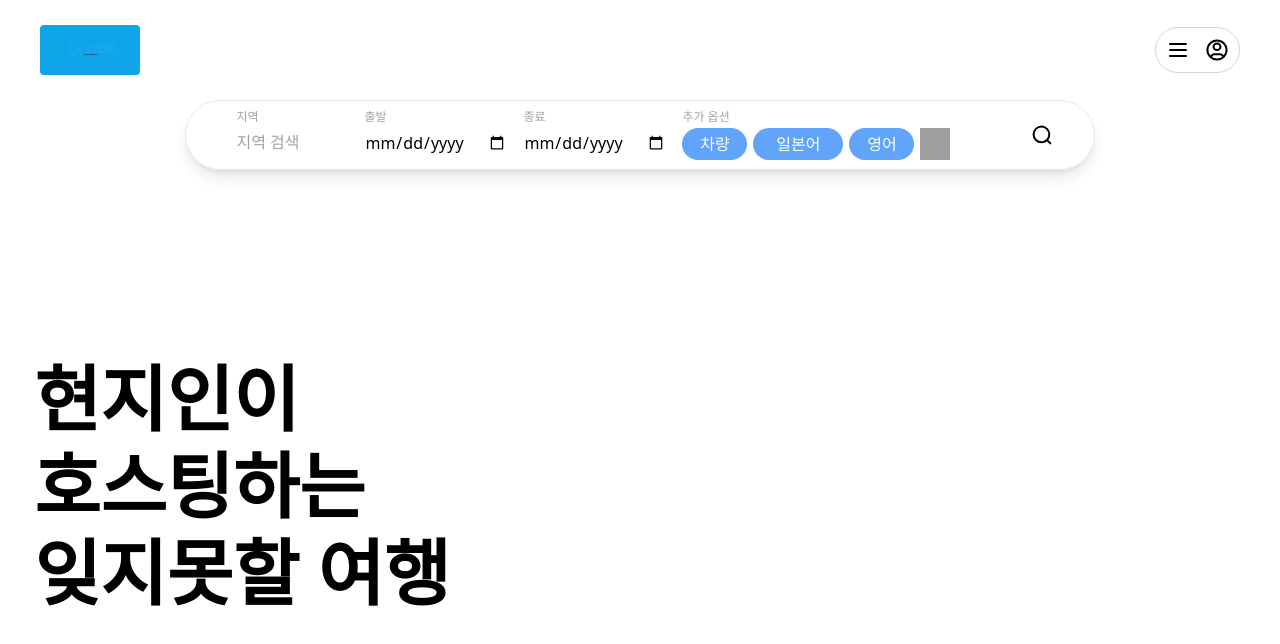
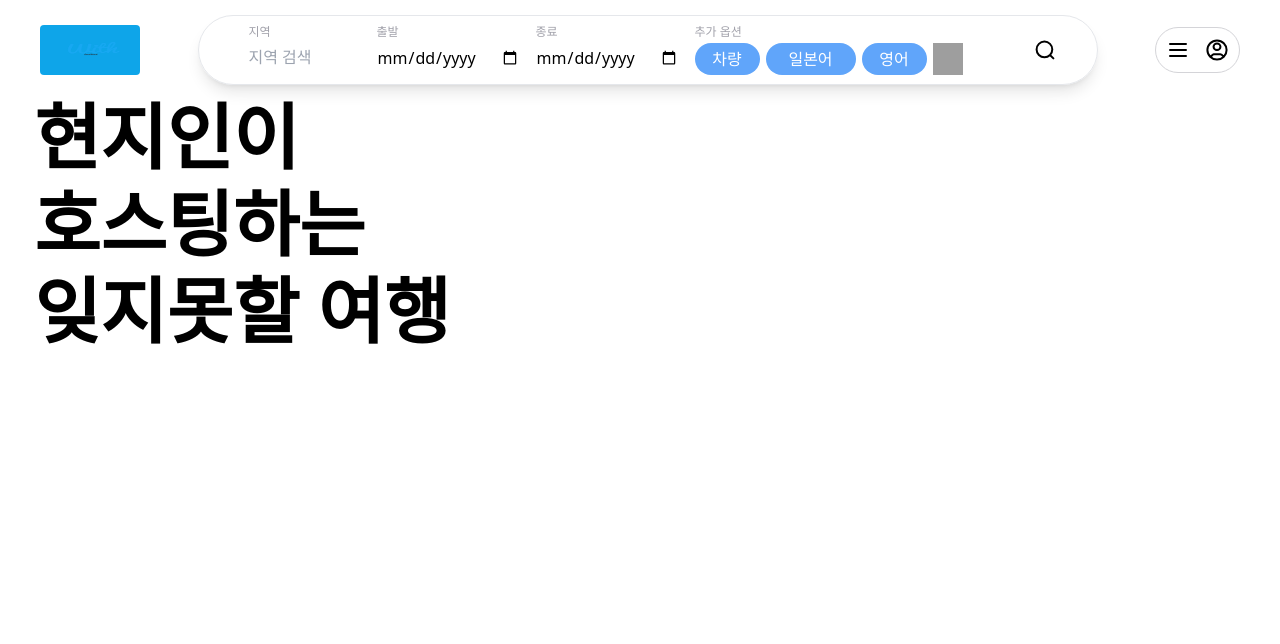
Before and after one commit to GoldenSpinach/WITH_LOCALHOST_FRONT, a Vue app: page / in a window 1280 px wide. Shown: the top 644 px of the page. Built offline with nearby package versions, Linux system fonts and the light colour scheme; grey boxes are pictures that could not be loaded; the HTML template or start-up script is replaced by a standard one.

Commit message:
refactor: 검색창 컴포넌트 헤더로 이동

```diff
--- a/src/components/header/Header.vue
+++ b/src/components/header/Header.vue
@@ -1,17 +1,99 @@
 <template>
-    <header class="flex h-[100px]  items-center justify-between px-[40px]">
+  <header class="flex h-[100px] items-center justify-between px-[40px]">
     <RouterLink to="/" class="w-[100px] h-[50px] bg-sky-500 rounded">
-            <img class="w-[100px] h-[50px]" src="@/assets/images/logo.png" alt="">
+      <img class="w-[100px] h-[50px]" src="@/assets/images/logo.png" alt="" />
     </RouterLink>
+    <form
+      class="flex w-3/4 px-[50px] max-w-[11670px] h-[70px] items-center gap-4 p-4 rounded-full shadow-lg border border-gray-200 relative"
+    >
+      <div class="flex">
+        <div class="flex flex-col mt-[3px]">
+          <label for="local" class="text-xs text-zinc-400 mb-[5px]">지역</label>
+          <input
+            type="text"
+            id="local"
+            placeholder="지역 검색"
+            class="pe-4 pb-2 w-32 rounded-md focus:outline-none focus:border-blue-500"
+            relative
+            @click="toggleAreaDropdown"
+          />
+        </div>
+        <AreaSelector
+          v-if="isAreaSelectorToggled"
+          class="absolute z-50 top-[75px] start-[35px]"
+        />
+        <div class="flex flex-col mt-[3px]">
+          <label for="local" class="text-xs text-zinc-400 mb-[5px]">출발</label>
+          <input
+            type="date"
+            class="pe-4 pb-2 rounded-md focus:outline-none focus:border-blue-500"
+          />
+        </div>
+        <div class="flex flex-col mt-[3px]">
+          <label for="local" class="text-xs text-zinc-400 mb-[5px]">종료</label>
+          <input
+            type="date"
+            class="pe-4 pb-2 rounded-md focus:outline-none focus:border-blue-500"
+          />
+        </div>
+        <div class="flex flex-col mt-[3px] relative">
+          <label for="local" class="text-xs text-zinc-400 mb-[3px]"
+            >추가 옵션</label
+          >
+          <div class="flex relative">
+            <div class="flex gap-[6px]">
+              <div
+                class="min-w-[65px] max-h-[36px] bg-blue-400 text-white px-3 py-1 rounded-full cursor-pointer text-center"
+              >
+                차량
+              </div>
+              <div
+                class="min-w-[90px] max-h-[36px] bg-blue-400 text-white px-3 py-1 rounded-full cursor-pointer text-center"
+              >
+                일본어
+              </div>
+              <div
+                class="min-w-[65px] max-h-[36px] bg-blue-400 text-white px-3 py-1 rounded-full cursor-pointer text-center"
+              >
+                영어
+              </div>
+
+              <img
+                class="w-[30px] cursor-pointer"
+                src=" @/assets/images/add.svg"
+                alt="설정추가"
+                @click="toggleOptionDropdown"
+              />
+            </div>
+          </div>
+          <OptionSelector
+            v-if="isOptionSelectorToggled"
+            class="absolute z-50 top-[75px] start-[15px]"
+          />
+        </div>
+      </div>
+      <button type="submit" class="ml-4 absolute end-[40px]">
+        <img src="@/assets/images/search.svg" alt="검색" class="w-6 h-6" />
+      </button>
+    </form>
     <div class="relative">
-            <div class="flex gap-[15px] p-[10px] border border-zinc-300 rounded-full cursor-pointer"
-                @click="toggleDropdown">
-                <img src="@/assets/images/menu.svg" alt="메뉴">
-                <img src="@/assets/images/default_profile_small.svg" alt="">
+      <div
+        class="flex gap-[15px] p-[10px] border border-zinc-300 rounded-full cursor-pointer"
+        @click="toggleDropdown"
+      >
+        <img src="@/assets/images/menu.svg" alt="메뉴" />
+        <img src="@/assets/images/default_profile_small.svg" alt="" />
       </div>
-            <div class="w-[150px] border border-zinc-300 rounded-lg absolute end-0 mt-[5px] shadow-xl" v-if="isToggled">
+      <div
+        class="w-[150px] border border-zinc-300 rounded-lg absolute end-0 mt-[5px] shadow-xl"
+        v-if="isToggled"
+      >
         <ul class="flex flex-col" v-if="isLogin">
-                    <RouterLink to="/mypage" class="hover:bg-slate-200 p-[10px] cursor-pointer">MyPage</RouterLink>
+          <RouterLink
+            to="/mypage"
+            class="hover:bg-slate-200 p-[10px] cursor-pointer"
+            >MyPage</RouterLink
+          >
           <li class="hover:bg-slate-200 p-[10px] cursor-pointer">Sign Out</li>
         </ul>
         <ul v-else>
@@ -23,12 +105,21 @@
   </header>
 </template>
 
-<script setup lang='ts'>
+<script setup lang="ts">
 import { onMounted, onUnmounted, ref } from "vue";
 import { RouterLink } from "vue-router";
-
-const isLogin = ref(true)
-const isToggled = ref(false)
+import AreaSelector from "@/components/area/AreaSelector.vue";
+import OptionSelector from "@/components/option/OptionSelector.vue";
+const isLogin = ref(true);
+const isToggled = ref(false);
+const isAreaSelectorToggled = ref(false);
+const isOptionSelectorToggled = ref(false);
+const toggleAreaDropdown = () => {
+  isAreaSelectorToggled.value = !isAreaSelectorToggled.value;
+};
+const toggleOptionDropdown = () => {
+  isOptionSelectorToggled.value = !isOptionSelectorToggled.value;
+};
 const toggleDropdown = () => {
   isToggled.value = !isToggled.value;
 };
@@ -37,24 +128,24 @@ const handleClickOutside = (event: MouseEvent) => {
   const target = event.target as HTMLElement;
 
   // 드롭다운 영역 내에서 클릭 시 아무 동작 안함
-    if (
-        target.closest('.relative') !== null
-    ) {
+  if (target.closest(".relative") !== null) {
     return;
   }
 
   // 드롭다운 외부 클릭 시 드롭다운 닫기
   isToggled.value = false;
+  isAreaSelectorToggled.value = false;
+  isOptionSelectorToggled.value = false;
 };
 
 // 컴포넌트 마운트 시 이벤트 리스너 추가
 onMounted(() => {
-    document.addEventListener('click', handleClickOutside);
+  document.addEventListener("click", handleClickOutside);
 });
 
 // 컴포넌트 해제 시 이벤트 리스너 제거
 onUnmounted(() => {
-    document.removeEventListener('click', handleClickOutside);
+  document.removeEventListener("click", handleClickOutside);
 });
 </script>
 
--- a/src/views/Home.vue
+++ b/src/views/Home.vue
@@ -1,50 +1,6 @@
 <template>
-
   <section class="flex flex-col items-center justify-center">
     <div class="flex flex-col gap-48 justify-center items-center">
-            <form
-                class="flex  w-3/4 px-[50px] max-w-[11670px] h-[70px] items-center gap-4 p-4 rounded-full shadow-lg border border-gray-200 relative">
-                <div class="flex">
-                    <div class="flex flex-col mt-[3px]">
-                        <label for="local" class="text-xs text-zinc-400 mb-[5px]">지역</label>
-                        <input type="text" id="local" placeholder="지역 검색"
-                            class="pe-4 pb-2 w-32 rounded-md  focus:outline-none focus:border-blue-500" relative
-                            @click="toggleAreaDropdown" />
-                    </div>
-                    <AreaSelector v-if="isAreaSelectorToggled" class="absolute z-50 top-[75px] start-[35px]" />
-                    <div class="flex flex-col mt-[3px]">
-                        <label for="local" class="text-xs text-zinc-400 mb-[5px]">출발</label>
-                        <input type="date" class="pe-4 pb-2 rounded-md focus:outline-none focus:border-blue-500" />
-                    </div>
-                    <div class="flex flex-col mt-[3px]">
-                        <label for="local" class="text-xs text-zinc-400 mb-[5px]">종료</label>
-                        <input type="date" class="pe-4 pb-2 rounded-md  focus:outline-none focus:border-blue-500" />
-                    </div>
-                    <div class="flex flex-col mt-[3px] relative">
-                        <label for="local" class="text-xs text-zinc-400 mb-[3px]">추가 옵션</label>
-                        <div class="flex relative">
-                            <div class="flex gap-[6px] ">
-                                <div
-                                    class=" min-w-[65px] max-h-[36px] bg-blue-400 text-white px-3 py-1 rounded-full cursor-pointer text-center">
-                                    차량</div>
-                                <div
-                                    class=" min-w-[90px] max-h-[36px] bg-blue-400 text-white px-3 py-1 rounded-full cursor-pointer text-center">
-                                    일본어</div>
-                                <div
-                                    class=" min-w-[65px] max-h-[36px] bg-blue-400 text-white px-3 py-1 rounded-full cursor-pointer text-center">
-                                    영어</div>
-
-                                <img class="w-[30px] cursor-pointer" src=" @/assets/images/add.svg" alt="설정추가"
-                                    @click="toggleOptionDropdown">
-                            </div>
-                        </div>
-                        <OptionSelector v-if="isOptionSelectorToggled" class="absolute z-50 top-[75px] start-[15px]" />
-                    </div>
-                </div>
-                <button type="submit" class="ml-4 absolute end-[40px]">
-                    <img src="@/assets/images/search.svg" alt="검색" class="w-6 h-6" />
-                </button>
-            </form>
       <div class="flex items-center gap-24 relative">
         <div class="text-7xl flex flex-col gap-[15px] font-bold">
           <span class="inline-block">현지인이</span>
@@ -53,11 +9,23 @@
         </div>
         <!-- 캐러셀 그라데이션 효과 적용 -->
         <div class="relative w-[700px] overflow-hidden">
-                    <Carousel itemsToShow="3" wrapAround="true" :autoplay="2000" :paginationEnabled="true"
-                        transition="600" class="relative z-0">
+          <Carousel
+            itemsToShow="3"
+            wrapAround="true"
+            :autoplay="2000"
+            :paginationEnabled="true"
+            transition="600"
+            class="relative z-0"
+          >
             <Slide v-for="tour in tours" :key="tour.tourId">
-                            <div class="opacity-50 text-white hover:opacity-100 hover:text-slate-400 text-sm">
-                                <img :src="defaultImage" :alt="tour.title" class="w-full h-auto rounded-sm">
+              <div
+                class="opacity-50 text-white hover:opacity-100 hover:text-slate-400 text-sm"
+              >
+                <img
+                  :src="defaultImage"
+                  :alt="tour.title"
+                  class="w-full h-auto rounded-sm"
+                />
                 <div class="flex justify-start ps-[15px]">
                   <span>{{ tour.title }}</span>
                 </div>
@@ -70,48 +38,14 @@
   </section>
 </template>
 
-<script setup lang='ts'>
+<script setup lang="ts">
 import { onMounted, onUnmounted, ref } from "vue";
 import { Carousel, Slide } from "vue3-carousel";
-import defaultImage from '@/assets/images/default.png';
-import AreaSelector from "@/components/area/AreaSelector.vue";
-import OptionSelector from "@/components/option/OptionSelector.vue";
+import defaultImage from "@/assets/images/default.png";
+
 import "vue3-carousel/dist/carousel.css";
 
 const tours = ref([]);
-const isAreaSelectorToggled = ref(false)
-const isOptionSelectorToggled = ref(false)
-const toggleAreaDropdown = () => {
-    isAreaSelectorToggled.value = !isAreaSelectorToggled.value;
-};
-const toggleOptionDropdown = () => {
-    isOptionSelectorToggled.value = !isOptionSelectorToggled.value;
-};
-// 문서 클릭 이벤트 핸들러
-const handleClickOutside = (event: MouseEvent) => {
-    const target = event.target as HTMLElement;
-
-    // 드롭다운 영역 내에서 클릭 시 아무 동작 안함
-    if (
-        target.closest('.relative') !== null
-    ) {
-        return;
-    }
-
-    // 드롭다운 외부 클릭 시 드롭다운 닫기
-    isAreaSelectorToggled.value = false;
-    isOptionSelectorToggled.value = false;
-};
-
-// 컴포넌트 마운트 시 이벤트 리스너 추가
-onMounted(() => {
-    document.addEventListener('click', handleClickOutside);
-});
-
-// 컴포넌트 해제 시 이벤트 리스너 제거
-onUnmounted(() => {
-    document.removeEventListener('click', handleClickOutside);
-});
 </script>
 
 <style></style>
```
Lines whose indentation alone changed are shown as unchanged.
